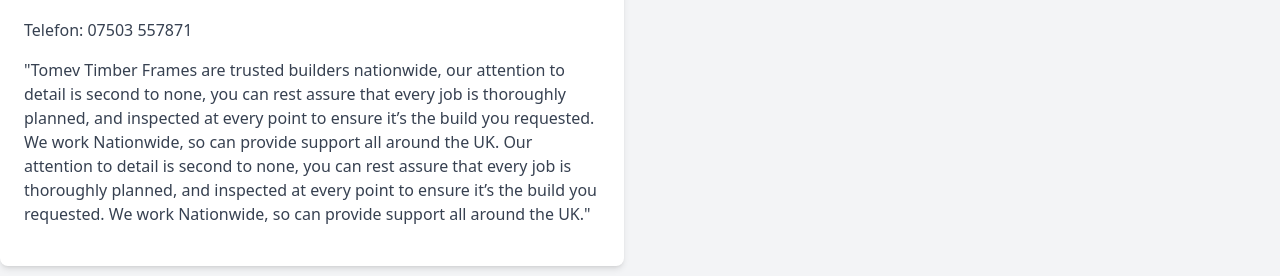
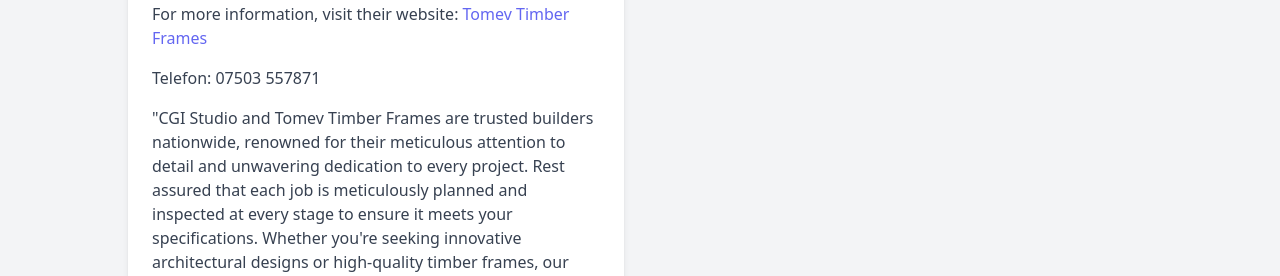
Before and after one commit to bakomans/cgistudio, a React (Create React App) app: page / in a window 1280 px wide. Shown: the part 2306-2582 px from the top of the page. Built offline with nearby package versions, Linux system fonts and the light colour scheme; no server answers.

Commit message:
partners section added

```diff
--- a/src/pages/HomePage.js
+++ b/src/pages/HomePage.js
@@ -46,31 +46,31 @@
       </div>
       <div className="max-w-screen-xl px-4 py-8 mx-auto grid grid-cols-1 gap-6 md:grid-cols-2 lg:grid-cols-3 xl:grid-cols-4">
         {[
-          { src: dom1, alt: "dom1" },
-          { src: dom2, alt: "dom2" },
-          { src: dom3, alt: "dom3" },
-          { src: dom4, alt: "dom4" },
-          { src: dom5, alt: "dom5" },
-          { src: dom6, alt: "dom6" },
-          { src: dom7, alt: "dom7" },
-          { src: dom8, alt: "dom8" }
+          { src: dom1, alt: "dom1", aos: "fade-up" },
+          { src: dom2, alt: "dom2", aos: "fade-down" },
+          { src: dom3, alt: "dom3", aos: "fade-right" },
+          { src: dom4, alt: "dom4", aos: "fade-left" },
+          { src: dom5, alt: "dom5", aos: "flip-up" },
+          { src: dom6, alt: "dom6", aos: "flip-down" },
+          { src: dom7, alt: "dom7", aos: "zoom-in" },
+          { src: dom8, alt: "zoom-out", aos: "zoom-out" }
         ].map((image, index) => (
-          <div key={index} className="relative overflow-hidden rounded-lg shadow-md" data-aos={`fade-${index % 2 === 0 ? 'up' : 'down'}`}>
+          <div key={index} className="relative overflow-hidden rounded-lg shadow-md" data-aos={image.aos}>
             <img className="w-auto h-60 object-cover" src={image.src} alt={image.alt} />
           </div>
         ))}
       </div>
       <section className="bg-gray-100 dark:bg-gray-800 py-8">
-        <div className="container mx-auto">
+        <div className="container mx-auto flex flex-col items-center max-w-screen-lg">
           <h2 className="text-3xl font-bold text-center text-gray-900 dark:text-gray-200 mb-4" data-aos="fade-up">Our Partner</h2>
-          <div className="grid grid-cols-1 md:grid-cols-2 gap-8">
+          <div className="w-full grid grid-cols-1 lg:grid-cols-2 gap-8">
             <div className="bg-white dark:bg-gray-700 p-6 rounded-lg shadow-md" data-aos="fade-up">
               <h3 className="text-xl font-semibold text-gray-800 dark:text-gray-300 mb-4">Tomev Timber Frames</h3>
               <p className="text-gray-700 dark:text-gray-300 mb-4">Tomev Timber Frames are trusted builders nationwide. Their attention to detail is second to none, ensuring that every job is thoroughly planned and inspected at every point to meet your specifications.</p>
               <p className="text-gray-700 dark:text-gray-300 mb-4">They work nationwide, providing support all around the UK. If you're looking for high-quality timber frames and reliable service, Tomev Timber Frames is your go-to choice.</p>
               <p className="text-gray-700 dark:text-gray-300 mb-4">For more information, visit their website: <a href="https://www.tomevltd.co.uk" className="text-indigo-500 hover:underline">Tomev Timber Frames</a></p>
               <p className="text-gray-700 dark:text-gray-300 mb-4">Telefon: 07503 557871</p>
-              <p className="text-gray-700 dark:text-gray-300 mb-4">"Tomev Timber Frames are trusted builders nationwide, our attention to detail is second to none, you can rest assure that every job is thoroughly planned, and inspected at every point to ensure it’s the build you requested. We work Nationwide, so can provide support all around the UK. Our attention to detail is second to none, you can rest assure that every job is thoroughly planned, and inspected at every point to ensure it’s the build you requested. We work Nationwide, so can provide support all around the UK."</p>
+              <p className="text-gray-700 dark:text-gray-300 mb-4">"CGI Studio and Tomev Timber Frames are trusted builders nationwide, renowned for their meticulous attention to detail and unwavering dedication to every project. Rest assured that each job is meticulously planned and inspected at every stage to ensure it meets your specifications. Whether you're seeking innovative architectural designs or high-quality timber frames, our teams are here to support you throughout the UK. With CGI Studio and Tomev Timber Frames, you can count on exceptional craftsmanship and comprehensive service tailored to your needs. Let's collaborate to bring your vision to life."</p>
             </div>
           </div>
         </div>
```
